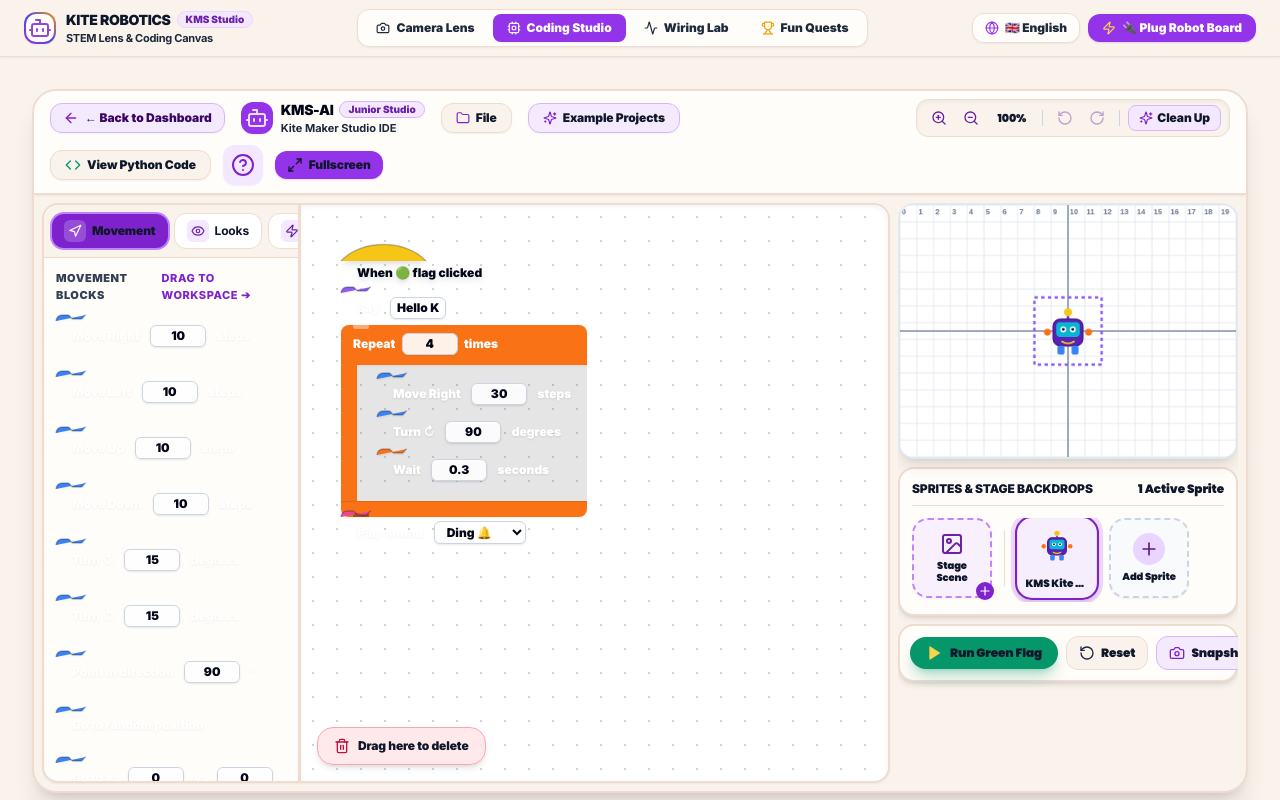
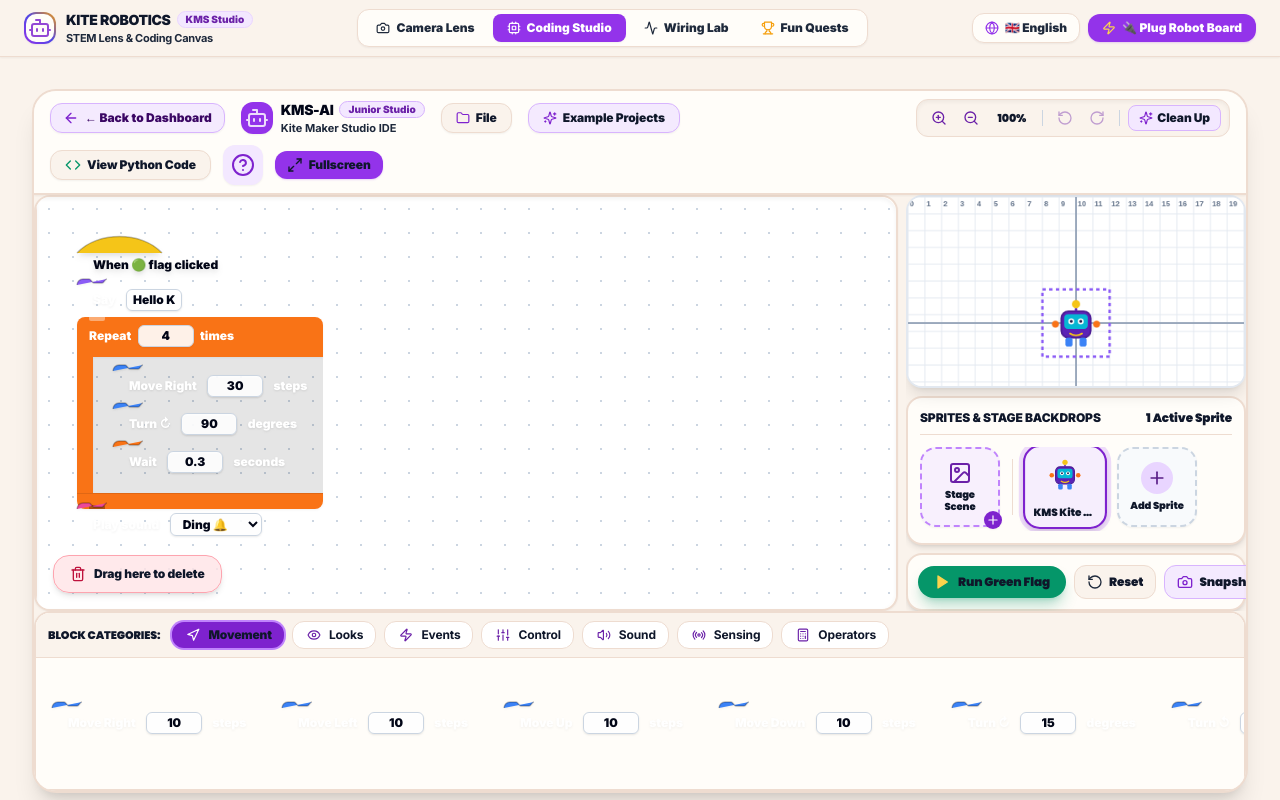
Before and after one commit to nivrutti1113/kiterobotic-Lens, a Next.js app: page /kinetic-canvas/blocks in a window 1280 px wide. Shown: the top 800 px of the page. Built offline with nearby package versions, Linux system fonts and the light colour scheme.

Commit message:
feat: relocate block palette to full-width bottom dock tray

```diff
--- a/components/junior-blocks/BlockPalette.tsx
+++ b/components/junior-blocks/BlockPalette.tsx
@@ -10,14 +10,14 @@ interface BlockPaletteProps {
   onDragStartBlockTemplate: (e: React.DragEvent, blockType: string) => void;
 }
 
-const CATEGORY_TABS: { id: Category; label: string; icon: React.ReactNode; color: string }[] = [
-  { id: 'movement', label: 'Movement', icon: <Navigation className="w-3.5 h-3.5" />, color: '#7C3AED' },
-  { id: 'looks', label: 'Looks', icon: <Eye className="w-3.5 h-3.5" />, color: '#7C3AED' },
-  { id: 'events', label: 'Events', icon: <Zap className="w-3.5 h-3.5" />, color: '#7C3AED' },
-  { id: 'control', label: 'Control', icon: <Sliders className="w-3.5 h-3.5" />, color: '#7C3AED' },
-  { id: 'sound', label: 'Sound', icon: <Volume2 className="w-3.5 h-3.5" />, color: '#7C3AED' },
-  { id: 'sensing', label: 'Sensing', icon: <Radio className="w-3.5 h-3.5" />, color: '#7C3AED' },
-  { id: 'operators', label: 'Operators', icon: <Calculator className="w-3.5 h-3.5" />, color: '#7C3AED' },
+const CATEGORY_TABS: { id: Category; label: string; icon: React.ReactNode }[] = [
+  { id: 'movement', label: 'Movement', icon: <Navigation className="w-3.5 h-3.5" /> },
+  { id: 'looks', label: 'Looks', icon: <Eye className="w-3.5 h-3.5" /> },
+  { id: 'events', label: 'Events', icon: <Zap className="w-3.5 h-3.5" /> },
+  { id: 'control', label: 'Control', icon: <Sliders className="w-3.5 h-3.5" /> },
+  { id: 'sound', label: 'Sound', icon: <Volume2 className="w-3.5 h-3.5" /> },
+  { id: 'sensing', label: 'Sensing', icon: <Radio className="w-3.5 h-3.5" /> },
+  { id: 'operators', label: 'Operators', icon: <Calculator className="w-3.5 h-3.5" /> },
 ];
 
 export const BlockPalette: React.FC<BlockPaletteProps> = ({
@@ -30,17 +30,20 @@ export const BlockPalette: React.FC<BlockPaletteProps> = ({
   );
 
   return (
-    <div className="flex flex-col h-full bg-[#FFFDF9] border-r border-[#EEDCD0] rounded-l-2xl shadow-sm overflow-hidden">
+    <div className="flex flex-col h-full w-full bg-[#FFFDF9] font-sans overflow-hidden">
 
-      {/* Category Selection Tabs - Fully Legible Scrollable Row */}
-      <div className="p-2 bg-[#FAF3EC] border-b border-[#EEDCD0] flex items-center gap-1.5 overflow-x-auto shrink-0 scrollbar-thin">
+      {/* Category Selection Tabs - Horizontal Header across Top of Bottom Dock */}
+      <div className="px-3 py-2 bg-[#FAF3EC] border-b border-[#EEDCD0] flex items-center gap-2 overflow-x-auto shrink-0 scrollbar-none">
+        <span className="text-[11px] font-black text-purple-900 uppercase tracking-wider font-heading shrink-0 mr-1">
+          Block Categories:
+        </span>
         {CATEGORY_TABS.map((tab) => {
           const isActive = activeCategory === tab.id;
           return (
             <button
               key={tab.id}
               onClick={() => setActiveCategory(tab.id)}
-              className={`flex items-center gap-1.5 px-3 py-1.5 rounded-xl transition-all font-heading shrink-0 ${
+              className={`flex items-center gap-1.5 px-3 py-1 rounded-xl transition-all font-heading shrink-0 ${
                 isActive
                   ? 'bg-purple-700 text-white shadow-sm ring-2 ring-purple-400 font-black'
                   : 'bg-white text-slate-800 hover:bg-purple-100 border border-[#EEDCD0] font-bold'
@@ -48,7 +51,7 @@ export const BlockPalette: React.FC<BlockPaletteProps> = ({
               title={tab.label}
               aria-label={tab.label}
             >
-              <div className={`p-1 rounded-md ${isActive ? 'bg-white/20 text-white' : 'bg-purple-100 text-purple-800'}`}>
+              <div className={`p-0.5 rounded ${isActive ? 'text-white' : 'text-purple-800'}`}>
                 {tab.icon}
               </div>
               <span className="text-xs whitespace-nowrap">
@@ -59,13 +62,8 @@ export const BlockPalette: React.FC<BlockPaletteProps> = ({
         })}
       </div>
 
-      {/* Block List Palette */}
-      <div className="flex-1 p-3 overflow-y-auto space-y-3 bg-[#FFFDF9]">
-        <div className="text-[11px] font-black text-slate-700 uppercase tracking-wider mb-2 flex items-center justify-between">
-          <span>{activeCategory.toUpperCase()} BLOCKS</span>
-          <span className="text-[11px] text-purple-700 font-extrabold">Drag to Workspace ➔</span>
-        </div>
-
+      {/* Horizontal Scrollable Tray for Draggable Blocks */}
+      <div className="flex-1 px-4 py-2.5 overflow-x-auto overflow-y-hidden bg-[#FFFDF9] flex items-center gap-5 scrollbar-thin">
         {categoryBlocks.map((def) => {
           const sampleInputs: Record<string, number | string | BlockInstance> = {};
           if (def.inputs) {
@@ -91,13 +89,14 @@ export const BlockPalette: React.FC<BlockPaletteProps> = ({
                 e.dataTransfer.effectAllowed = 'copy';
                 onDragStartBlockTemplate(e, def.type);
               }}
-              className="hover:scale-[1.02] transition-transform cursor-grab active:cursor-grabbing select-none"
+              className="hover:scale-105 transition-transform cursor-grab active:cursor-grabbing select-none shrink-0"
             >
               <BlockView block={templateBlock} isTemplate={true} />
             </div>
           );
         })}
       </div>
+
     </div>
   );
 };
--- a/components/junior-blocks/JuniorBlocksStudio.tsx
+++ b/components/junior-blocks/JuniorBlocksStudio.tsx
@@ -196,12 +196,12 @@ export function JuniorBlocksStudio() {
     <div
       className={
         isFullscreen
-          ? 'fixed inset-0 z-50 bg-[#FAF3EC] w-screen h-screen flex flex-col overflow-hidden select-none'
+          ? 'fixed inset-0 z-50 bg-[#FAF3EC] w-screen h-screen flex flex-col overflow-hidden select-none p-2 gap-2'
           : 'flex flex-col h-[calc(100vh-6rem)] min-h-[680px] w-full bg-[#FAF3EC] text-slate-900 font-sans select-none rounded-3xl border-2 border-[#EEDCD0] shadow-xl overflow-hidden'
       }
     >
 
-      {/* Top Header Bar with File Menu, Example Projects & Fixed Workspace Toolbar */}
+      {/* 1. TOP HEADER BAR: Back, File, Example Projects, Zoom Controls, Fullscreen */}
       <TopBar
         project={project}
         showPythonDrawer={showPythonDrawer}
@@ -231,21 +231,11 @@ export function JuniorBlocksStudio() {
         canRedo={workspaceActions.canRedo}
       />
 
-      {/* Studio Core Body */}
-      <div className="flex-1 flex flex-col md:flex-row overflow-hidden p-2 gap-2 min-h-0">
+      {/* 2. MIDDLE ROW: Workspace Canvas (Left/Center) + Stage/Sprites (Right) */}
+      <div className="flex-1 flex flex-col md:flex-row gap-2 min-h-0 overflow-hidden">
 
-        {/* Left Palette & Center Workspace Container */}
-        <div className="flex-1 flex flex-col sm:flex-row bg-[#FFFDF9] rounded-2xl border-2 border-[#EEDCD0] shadow-sm overflow-hidden min-h-0">
-
-          {/* Palette Column */}
-          <div className="w-full sm:w-64 h-56 sm:h-full shrink-0 border-r border-[#EEDCD0] overflow-hidden">
-            <BlockPalette
-              onDragStartBlockTemplate={handleDragStartBlockTemplate}
-            />
-          </div>
-
-          {/* Workspace Column */}
-          <div className="flex-1 h-full min-h-0 relative overflow-hidden">
+        {/* Workspace Column (Expands to fill entire left & center width) */}
+        <div className="flex-1 bg-[#FFFDF9] rounded-2xl border-2 border-[#EEDCD0] shadow-sm overflow-hidden min-h-0 relative">
           {activeSprite ? (
             <Workspace
               activeSprite={activeSprite}
@@ -260,11 +250,8 @@ export function JuniorBlocksStudio() {
           )}
         </div>
 
-        </div>
-
         {/* Right Column: Stage & Sprite Panel */}
         <div className="w-full md:w-[320px] lg:w-[340px] flex flex-col gap-2 shrink-0 overflow-y-auto max-h-full">
-
           <StageCanvas
             project={project}
             activeSpriteId={activeSpriteId}
@@ -300,7 +287,6 @@ export function JuniorBlocksStudio() {
             onToggleGrid={() => setProject((prev) => ({ ...prev, gridVisible: !prev.gridVisible }))}
             onToggleFullscreen={handleToggleFullscreen}
           />
-
         </div>
 
         {/* Read-Only Python Code Drawer */}
@@ -314,6 +300,13 @@ export function JuniorBlocksStudio() {
 
       </div>
 
+      {/* 3. BOTTOM DOCK TRAY: Full-Width Block Palette with Category Tabs & Horizontal Blocks */}
+      <div className="w-full h-[180px] shrink-0 bg-[#FFFDF9] rounded-2xl border-2 border-[#EEDCD0] shadow-md overflow-hidden flex flex-col">
+        <BlockPalette
+          onDragStartBlockTemplate={handleDragStartBlockTemplate}
+        />
+      </div>
+
       {/* Searchable Help Modal */}
       <HelpModal isOpen={helpOpen} onClose={() => setHelpOpen(false)} />
 
```
Lines whose indentation alone changed are shown as unchanged.
